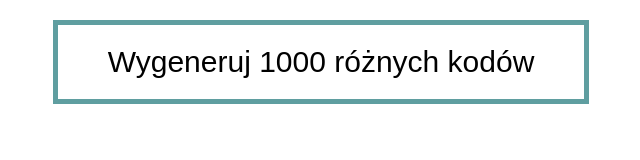
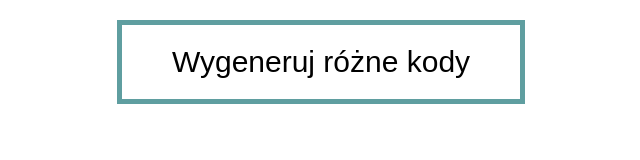
Before and after one commit to darkside94/Small-projects-JS, a plain HTML site: page coupon generator/index.html in a window 1280 px wide. Shown: the whole page, without its empty margins (319-959 px from the left). Drawn offline with Linux system fonts and the light colour scheme.

Commit message:
Update index.html

```diff
--- a/coupon generator/index.html
+++ b/coupon generator/index.html
@@ -27,7 +27,7 @@
 </head>
 
 <body>
-    <button>Wygeneruj 1000 różnych kodów</button>
+    <button>Wygeneruj różne kody</button>
     <section></section>
 
     <script src="main2.js"></script>
```
